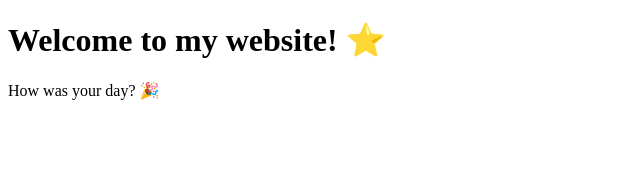
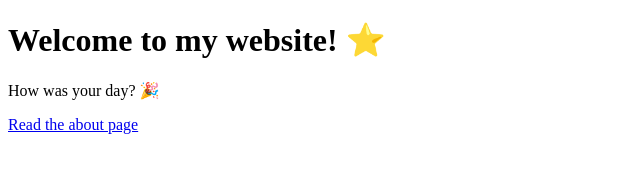
Before and after one commit to tuanhcmut/uwc, a plain HTML site: page index.html in a window 1280 px wide. Shown: the whole page, without its empty margins (0-640 px from the left). Drawn offline with Linux system fonts and the light colour scheme.

Commit message:
Update index.html

```diff
--- a/index.html
+++ b/index.html
@@ -6,5 +6,6 @@
    <body>
       <h1>Welcome to my website! ⭐️</h1>
       <p>How was your day? 🎉</p>
+      <a href="./about">Read the about page</a>
    </body>
 </html>
```
